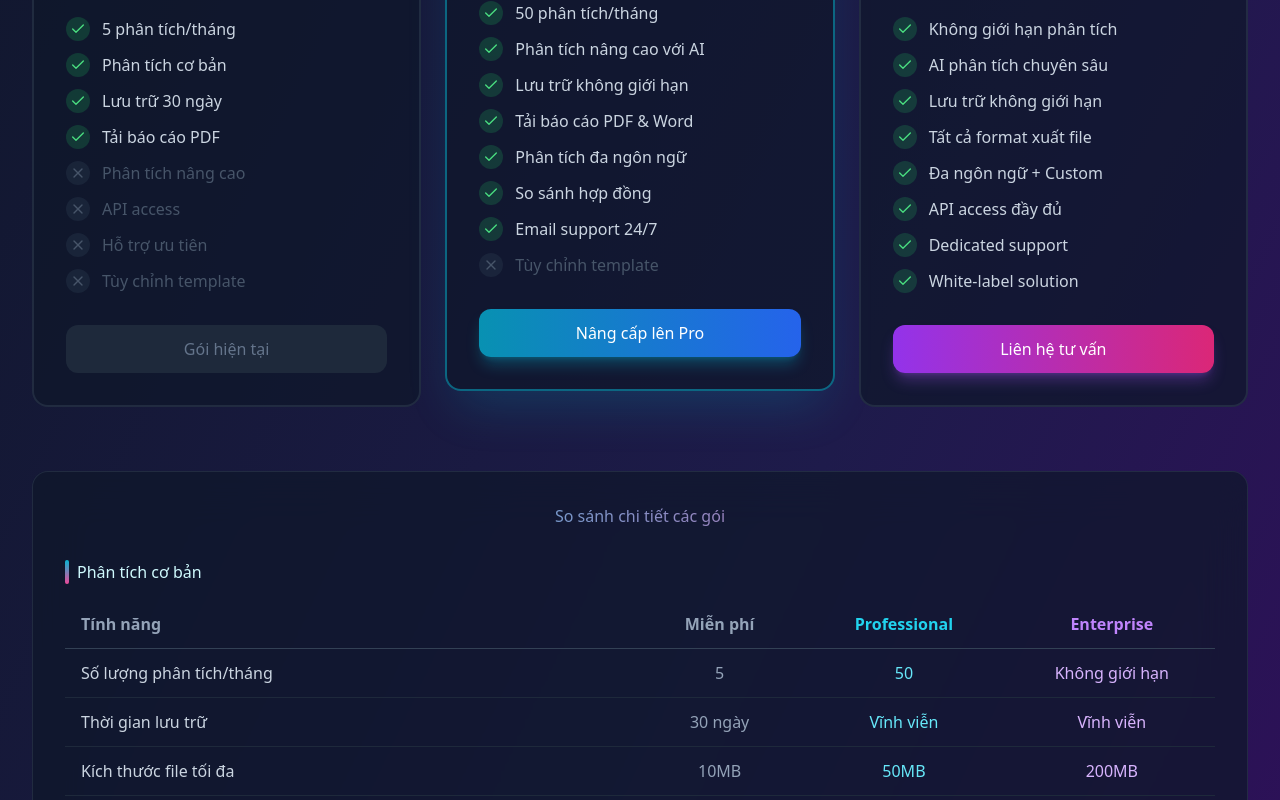
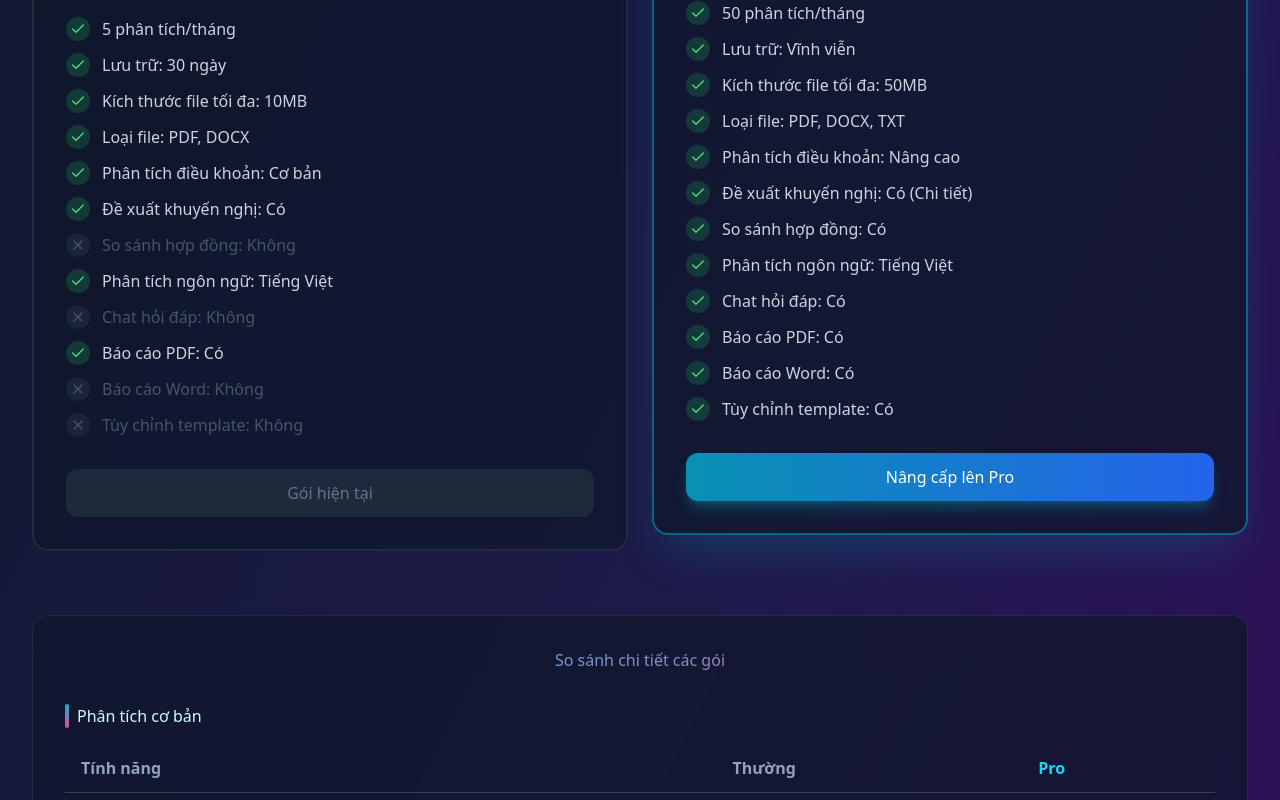
Before and after one commit to mthang045/Thuc-tap-tot-nghiep, a React (Vite) app in the folder frontend/: page /pricing in a window 1280 px wide. Shown: the part 500-1300 px from the top of the page. Built offline with nearby package versions, Linux system fonts and the light colour scheme; no server answers.

Commit message:
Refactor: pricing table — keep Thường & Pro, update features and comparison table

```diff
--- a/frontend/src/components/PricingPlans.jsx
+++ b/frontend/src/components/PricingPlans.jsx
@@ -45,7 +45,7 @@ export function PricingPlans({ userEmail, onUpgrade }) {
   const plans = [
     {
       id: 'free',
-      name: 'Miễn phí',
+      name: 'Thường',
       icon: Sparkles,
       price: { monthly: 0, yearly: 0 },
       description: 'Dùng thử các tính năng cơ bản',
@@ -53,20 +53,24 @@ export function PricingPlans({ userEmail, onUpgrade }) {
       gradient: 'from-slate-600 to-slate-700',
       features: [
         { text: '5 phân tích/tháng', included: true },
-        { text: 'Phân tích cơ bản', included: true },
-        { text: 'Lưu trữ 30 ngày', included: true },
-        { text: 'Tải báo cáo PDF', included: true },
-        { text: 'Phân tích nâng cao', included: false },
-        { text: 'API access', included: false },
-        { text: 'Hỗ trợ ưu tiên', included: false },
-        { text: 'Tùy chỉnh template', included: false }
+        { text: 'Lưu trữ: 30 ngày', included: true },
+        { text: 'Kích thước file tối đa: 10MB', included: true },
+        { text: 'Loại file: PDF, DOCX', included: true },
+        { text: 'Phân tích điều khoản: Cơ bản', included: true },
+        { text: 'Đề xuất khuyến nghị: Có', included: true },
+        { text: 'So sánh hợp đồng: Không', included: false },
+        { text: 'Phân tích ngôn ngữ: Tiếng Việt', included: true },
+        { text: 'Chat hỏi đáp: Không', included: false },
+        { text: 'Báo cáo PDF: Có', included: true },
+        { text: 'Báo cáo Word: Không', included: false },
+        { text: 'Tùy chỉnh template: Không', included: false }
       ],
       buttonText: 'Gói hiện tại',
       isPopular: false
     },
     {
       id: 'pro',
-      name: 'Professional',
+      name: 'Pro',
       icon: Zap,
       price: { monthly: 299000, yearly: 2990000 },
       description: 'Cho cá nhân và doanh nghiệp nhỏ',
@@ -74,75 +78,50 @@ export function PricingPlans({ userEmail, onUpgrade }) {
       gradient: 'from-cyan-600 to-blue-600',
       features: [
         { text: '50 phân tích/tháng', included: true },
-        { text: 'Phân tích nâng cao với AI', included: true },
-        { text: 'Lưu trữ không giới hạn', included: true },
-        { text: 'Tải báo cáo PDF & Word', included: true },
-        { text: 'Phân tích đa ngôn ngữ', included: true },
-        { text: 'So sánh hợp đồng', included: true },
-        { text: 'Email support 24/7', included: true },
-        { text: 'Tùy chỉnh template', included: false }
+        { text: 'Lưu trữ: Vĩnh viễn', included: true },
+        { text: 'Kích thước file tối đa: 50MB', included: true },
+        { text: 'Loại file: PDF, DOCX, TXT', included: true },
+        { text: 'Phân tích điều khoản: Nâng cao', included: true },
+        { text: 'Đề xuất khuyến nghị: Có (Chi tiết)', included: true },
+        { text: 'So sánh hợp đồng: Có', included: true },
+        { text: 'Phân tích ngôn ngữ: Tiếng Việt', included: true },
+        { text: 'Chat hỏi đáp: Có', included: true },
+        { text: 'Báo cáo PDF: Có', included: true },
+        { text: 'Báo cáo Word: Có', included: true },
+        { text: 'Tùy chỉnh template: Có', included: true }
       ],
       buttonText: 'Nâng cấp lên Pro',
       isPopular: true
     },
-    {
-      id: 'enterprise',
-      name: 'Enterprise',
-      icon: Building2,
-      price: { monthly: 999000, yearly: 9990000 },
-      description: 'Cho doanh nghiệp và tổ chức lớn',
-      color: 'purple',
-      gradient: 'from-purple-600 to-pink-600',
-      features: [
-        { text: 'Không giới hạn phân tích', included: true },
-        { text: 'AI phân tích chuyên sâu', included: true },
-        { text: 'Lưu trữ không giới hạn', included: true },
-        { text: 'Tất cả format xuất file', included: true },
-        { text: 'Đa ngôn ngữ + Custom', included: true },
-        { text: 'API access đầy đủ', included: true },
-        { text: 'Dedicated support', included: true },
-        { text: 'White-label solution', included: true }
-      ],
-      buttonText: 'Liên hệ tư vấn',
-      isPopular: false
-    }
+
   ];
 
   const comparisonFeatures = [
     {
       category: 'Phân tích cơ bản',
       features: [
-        { name: 'Số lượng phân tích/tháng', free: '5', pro: '50', enterprise: 'Không giới hạn' },
-        { name: 'Thời gian lưu trữ', free: '30 ngày', pro: 'Vĩnh viễn', enterprise: 'Vĩnh viễn' },
-        { name: 'Kích thước file tối đa', free: '10MB', pro: '50MB', enterprise: '200MB' },
-        { name: 'Loại file hỗ trợ', free: 'PDF, DOCX', pro: 'PDF, DOCX, TXT', enterprise: 'Tất cả' }
+        { name: 'Số lượng phân tích/tháng', free: '5', pro: '50' },
+        { name: 'Thời gian lưu trữ', free: '30 ngày', pro: 'Vĩnh viễn' },
+        { name: 'Kích thước file tối đa', free: '10MB', pro: '50MB' },
+        { name: 'Loại file hỗ trợ', free: 'PDF, DOCX', pro: 'PDF, DOCX, TXT' }
       ]
     },
     {
       category: 'Tính năng AI',
       features: [
-        { name: 'Phân tích điều khoản', free: 'Cơ bản', pro: 'Nâng cao', enterprise: 'Chuyên sâu' },
-        { name: 'Đề xuất khuyến nghị', free: 'Có', pro: 'Có + Chi tiết', enterprise: 'Có + Tùy chỉnh' },
-        { name: 'So sánh hợp đồng', free: '✗', pro: 'Có (2 file)', enterprise: 'Có (nhiều file)' },
-        { name: 'Phân tích ngôn ngữ', free: 'Tiếng Việt', pro: 'VN + EN', enterprise: 'Đa ngôn ngữ' }
+        { name: 'Phân tích điều khoản', free: 'Cơ bản', pro: 'Nâng cao' },
+        { name: 'Đề xuất khuyến nghị', free: 'Có', pro: 'Có + Chi tiết' },
+        { name: 'So sánh hợp đồng', free: 'Không', pro: 'Có' },
+        { name: 'Phân tích ngôn ngữ', free: 'Tiếng Việt', pro: 'Tiếng Việt' },
+        { name: 'Chat hỏi đáp về hợp đồng', free: 'Không', pro: 'Có' }
       ]
     },
     {
       category: 'Xuất báo cáo',
       features: [
-        { name: 'Báo cáo PDF', free: 'Có', pro: 'Có', enterprise: 'Có' },
-        { name: 'Báo cáo Word', free: '✗', pro: 'Có', enterprise: 'Có' },
-        { name: 'Báo cáo Excel', free: '✗', pro: '✗', enterprise: 'Có' },
-        { name: 'Tùy chỉnh template', free: '✗', pro: '✗', enterprise: 'Có' }
-      ]
-    },
-    {
-      category: 'Hỗ trợ & API',
-      features: [
-        { name: 'Email support', free: 'Cơ bản', pro: '24/7', enterprise: 'Dedicated' },
-        { name: 'API access', free: '✗', pro: '✗', enterprise: 'Có' },
-        { name: 'Webhook integration', free: '✗', pro: '✗', enterprise: 'Có' },
-        { name: 'Training & Onboarding', free: '✗', pro: '✗', enterprise: 'Có' }
+        { name: 'Báo cáo PDF', free: 'Có', pro: 'Có' },
+        { name: 'Báo cáo Word', free: 'Không', pro: 'Có' },
+        { name: 'Tùy chỉnh template', free: 'Không', pro: 'Có' }
       ]
     }
   ];
@@ -195,7 +174,7 @@ export function PricingPlans({ userEmail, onUpgrade }) {
       </div>
 
       {/* Pricing Cards */}
-      <div className="grid grid-cols-1 md:grid-cols-3 gap-6 mb-16">
+      <div className="grid grid-cols-1 md:grid-cols-2 gap-6 mb-16">
         {plans.map((plan, index) => {
           const Icon = plan.icon;
           const price = billingCycle === 'monthly' ? plan.price.monthly : plan.price.yearly;
@@ -370,9 +349,8 @@ export function PricingPlans({ userEmail, onUpgrade }) {
                   <thead>
                     <tr className="border-b border-slate-700">
                       <th className="text-left text-slate-400 py-3 px-4 w-1/2">Tính năng</th>
-                      <th className="text-center text-slate-400 py-3 px-4">Miễn phí</th>
-                      <th className="text-center text-cyan-400 py-3 px-4">Professional</th>
-                      <th className="text-center text-purple-400 py-3 px-4">Enterprise</th>
+                      <th className="text-center text-slate-400 py-3 px-4">Thường</th>
+                      <th className="text-center text-cyan-400 py-3 px-4">Pro</th>
                     </tr>
                   </thead>
                   <tbody>
@@ -381,7 +359,6 @@ export function PricingPlans({ userEmail, onUpgrade }) {
                         <td className="text-slate-300 py-3 px-4">{feature.name}</td>
                         <td className="text-center text-slate-400 py-3 px-4">{feature.free}</td>
                         <td className="text-center text-cyan-300 py-3 px-4">{feature.pro}</td>
-                        <td className="text-center text-purple-300 py-3 px-4">{feature.enterprise}</td>
                       </tr>
                     ))}
                   </tbody>
```
